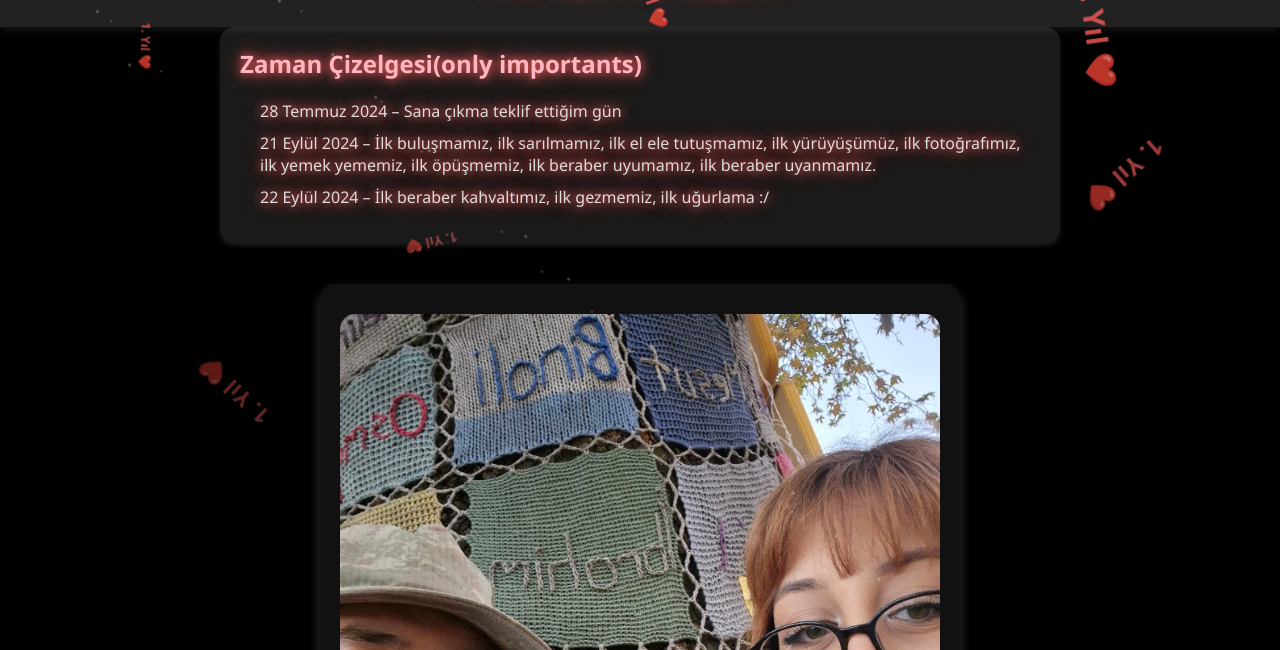
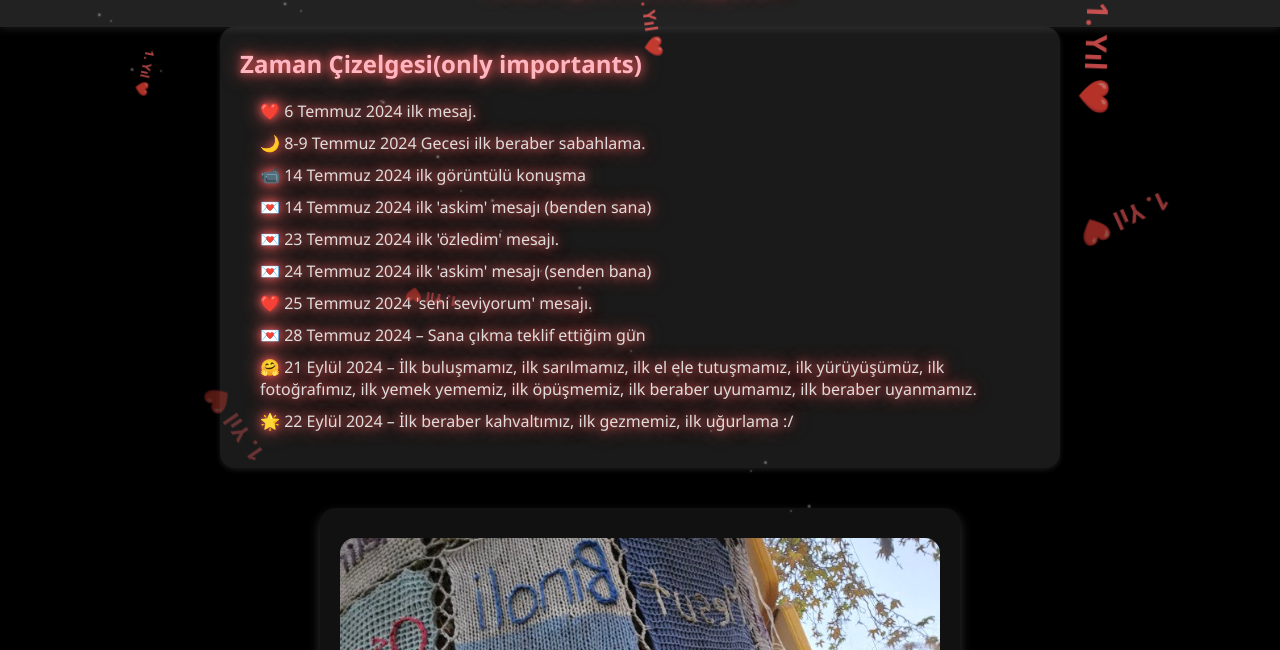
Before and after one commit to Pilotefe/ilayda_site, a plain HTML site: page index.html in a window 1280 px wide. Shown: the part 150-800 px from the top of the page. Drawn offline with Linux system fonts and the light colour scheme.

Commit message:
update v4.4

```diff
--- a/index.html
+++ b/index.html
@@ -25,9 +25,16 @@
   <section class="timeline fade-section">
     <h2>Zaman Çizelgesi(only importants)</h2>
     <ul>
-      <li>28 Temmuz 2024 – Sana çıkma teklif ettiğim gün</li>
-      <li>21 Eylül 2024 – İlk buluşmamız, ilk sarılmamız, ilk el ele tutuşmamız, ilk yürüyüşümüz, ilk fotoğrafımız, ilk yemek yememiz, ilk öpüşmemiz, ilk beraber uyumamız, ilk beraber uyanmamız.</li>
-      <li>22 Eylül 2024 – İlk beraber kahvaltımız, ilk gezmemiz, ilk uğurlama :/ </li>
+      <li>❤️ 6 Temmuz 2024 ilk mesaj.</li>
+      <li>🌙 8-9 Temmuz 2024 Gecesi ilk beraber sabahlama.</li>
+      <li>📹 14 Temmuz 2024 ilk görüntülü konuşma</li>
+      <li>💌 14 Temmuz 2024 ilk 'askim' mesajı (benden sana)</li>
+      <li>💌 23 Temmuz 2024 ilk 'özledim' mesajı.</li>
+      <li>💌 24 Temmuz 2024 ilk 'askim' mesajı (senden bana)</li>
+      <li>❤️ 25 Temmuz 2024 'seni seviyorum' mesajı.</li>
+      <li>💌 28 Temmuz 2024 – Sana çıkma teklif ettiğim gün</li>
+      <li>🤗 21 Eylül 2024 – İlk buluşmamız, ilk sarılmamız, ilk el ele tutuşmamız, ilk yürüyüşümüz, ilk fotoğrafımız, ilk yemek yememiz, ilk öpüşmemiz, ilk beraber uyumamız, ilk beraber uyanmamız.</li>
+      <li>🌟 22 Eylül 2024 – İlk beraber kahvaltımız, ilk gezmemiz, ilk uğurlama :/ </li>
     </ul>
   </section>
 
@@ -49,7 +56,7 @@ en unutamadığım anlardan biri, daha beni hiç görmeden doğum günümde att
 
 belki şu an her şey eskisi gibi olmayabilir ama hala hayatımdasın. hala konuşuyoruz, sesini duyuyorum, bazen birlikte gülebiliyoruz. tüm zorluklara rağmen kopmamış olmak bile bana çoğu zaman yetiyor.
 
-belki nereye gideceğimizi bilmiyoruz, belki bazı şeyler hala belirsiz. ama içimdeki yerin hep sabit kaldı. zamanla daha da güçlenebileceğine inanıyorum. belki bir gün her şey yeniden çok daha güzel olur. belki geleceği bilemem ama bildiğim tek şey var, seni tanıdığım için çok mutluyum ve iyi ki varsın.
+belki nereye gideceğimizi bilmiyoruz, belki bazı şeyler hala belirsiz. ama içimdeki yerin hep sabit kaldı. zamanla daha da güçlenebileceğine inanıyorum. belki geleceği bilemem ama bildiğim tek şey var, seni tanıdığım için çok mutluyum ve iyi ki varsın.
     </p>
   </section>
 
```
